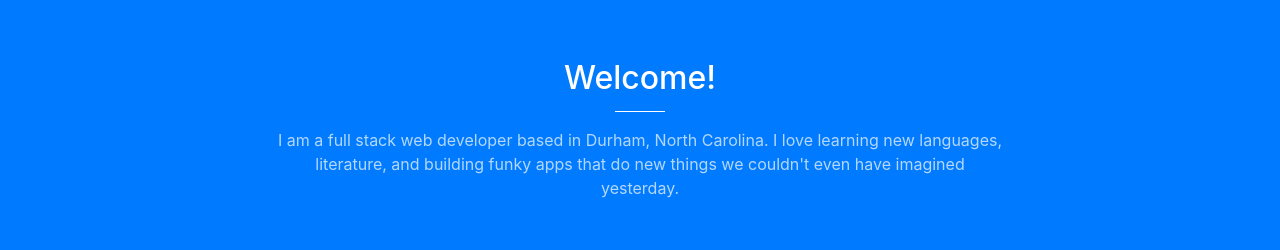
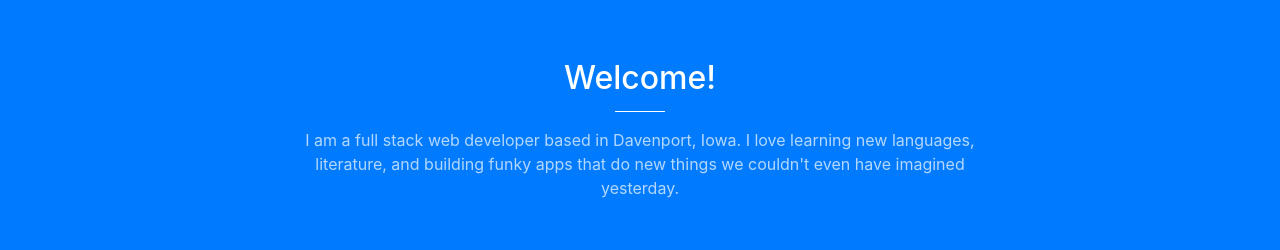
Before and after one commit to EdTriplett/EdTriplett.github.io, a website with bundled scripts: page index.html in a window 1280 px wide. Shown: the part 840-1090 px from the top of the page. Built offline with nearby package versions, Linux system fonts and the light colour scheme.

Commit message:
chore: update location

```diff
--- a/index.html
+++ b/index.html
@@ -74,7 +74,7 @@
           <div class="col-lg-8 mx-auto text-center">
             <h2 class="section-heading text-white">Welcome!</h2>
             <hr class="light">
-            <p class="text-faded">I am a full stack web developer based in Durham, North Carolina.  I love learning new languages, literature, and building funky apps that do new things we couldn't even have imagined yesterday.</p>
+            <p class="text-faded">I am a full stack web developer based in Davenport, Iowa.  I love learning new languages, literature, and building funky apps that do new things we couldn't even have imagined yesterday.</p>
           </div>
         </div>
       </div>
```
